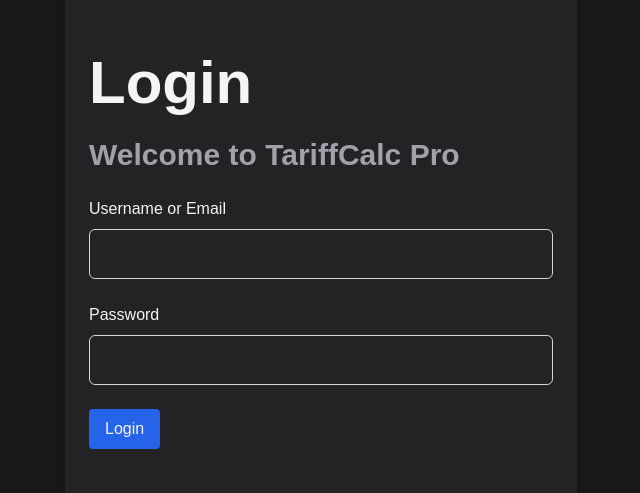
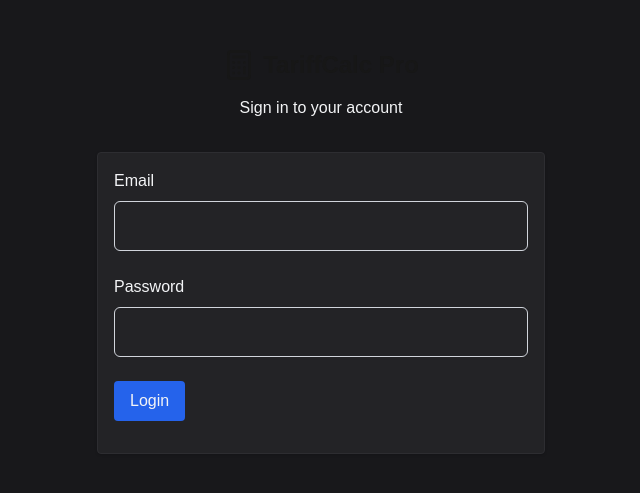
Before and after one commit to tyxyx/tariff, a Next.js app in the folder frontend/: page /login in a window 1280 px wide. Shown: the part 149-642 px from the top of the page, without its empty margins (319-959 px from the left). Built offline with nearby package versions, Linux system fonts and the light colour scheme.

Commit message:
Updated login page to reuse card component

```diff
--- a/frontend/app/login/page.js
+++ b/frontend/app/login/page.js
@@ -1,34 +1,37 @@
 import Link from "next/link";
 import { Button } from "@/components/ui/button";
-import {LoginForm, LoginInput} from "@/components/login-form";
+import { LoginForm, LoginInput } from "@/components/login-form";
 import { colors } from "@/styles/colors";
+import { Card, CardContent } from "@/components/ui/card";
+import { Calculator } from "lucide-react";
 
-export default function LoginPage(){
-    return(
-        <div
-          className="min-h-screen flex justify-center items-center"
-          style={{ backgroundColor: colors.background, color: colors.text }}
-        >
-          {/*Form */}
-          <section
-        className="py-24 px-6 w-full max-w-lg bg-card rounded-lg shadow-lg"
-        style={{ backgroundColor: colors.card}}
-      >
-        <main>
-          <h2 className="text-6xl font-semibold mb-6">Login</h2>
-          <h4 className="text-3xl font-semibold mb-6" style={{ color: colors.mutedText }}>Welcome to TariffCalc Pro</h4>
+export default function LoginPage() {
+  return (
+    <div
+      className="min-h-screen flex items-center justify-center p-4"
+      style={{ backgroundColor: colors.background, color: colors.text }}
+    >
+      <div className="w-full max-w-md">
+        {/* Header */}
+        <div className="text-center mb-8">
+          <Link
+            href="/"
+            className="inline-flex items-center gap-2 text-2xl font-bold text-foreground"
+          >
+            <Calculator className="h-8 w-8 text-primary" />
+            TariffCalc Pro
+          </Link>
+          <p className="text-muted-foreground mt-2">Sign in to your account</p>
+        </div>
+        <Card>
+          <CardContent>
             <LoginForm>
-              <LoginInput>
-                Username or Email
-              </LoginInput>
-              <LoginInput>
-                Password
-              </LoginInput>
+              <LoginInput>Email</LoginInput>
+              <LoginInput>Password</LoginInput>
             </LoginForm>
-          </main>
-
-      </section>
-
-        </div>
-    )
+          </CardContent>
+        </Card>
+      </div>
+    </div>
+  );
 }
--- a/frontend/app/page.js
+++ b/frontend/app/page.js
@@ -7,6 +7,7 @@ import {
   CardTitle,
 } from "@/components/ui/card";
 import { colors } from "@/styles/colors";
+import { Calculator } from "lucide-react";
 
 export default function HomePage() {
   return (
@@ -21,6 +22,7 @@ export default function HomePage() {
         <div className="container mx-auto px-4 py-4">
           <div className="flex items-center justify-between">
             <div className="flex items-center gap-2">
+              <Calculator className="h-8 w-8 text-primary" />
               <h1 className="text-2xl font-bold" style={{ color: colors.text }}>
                 TariffCalc Pro
               </h1>
--- a/frontend/components/ui/card.js
+++ b/frontend/components/ui/card.js
@@ -37,3 +37,8 @@ export function CardDescription({ children, className = "" }) {
     </p>
   );
 }
+
+
+export function CardContent({ children, className = "" }) {
+  return <div className={`mb-4 ${className}`}>{children}</div>;
+}
--- a/frontend/package.json
+++ b/frontend/package.json
@@ -9,9 +9,10 @@
     "lint": "eslint"
   },
   "dependencies": {
+    "lucide-react": "^0.544.0",
     "next": "^15.5.3",
-    "react": "^19.1.0",
-    "react-dom": "^19.1.0"
+    "react": "^19.1.1",
+    "react-dom": "^19.1.1"
   },
   "devDependencies": {
     "@eslint/eslintrc": "^3",
```
Also changed, not shown: 1 other file (tests, documents, lock files or other folders).
